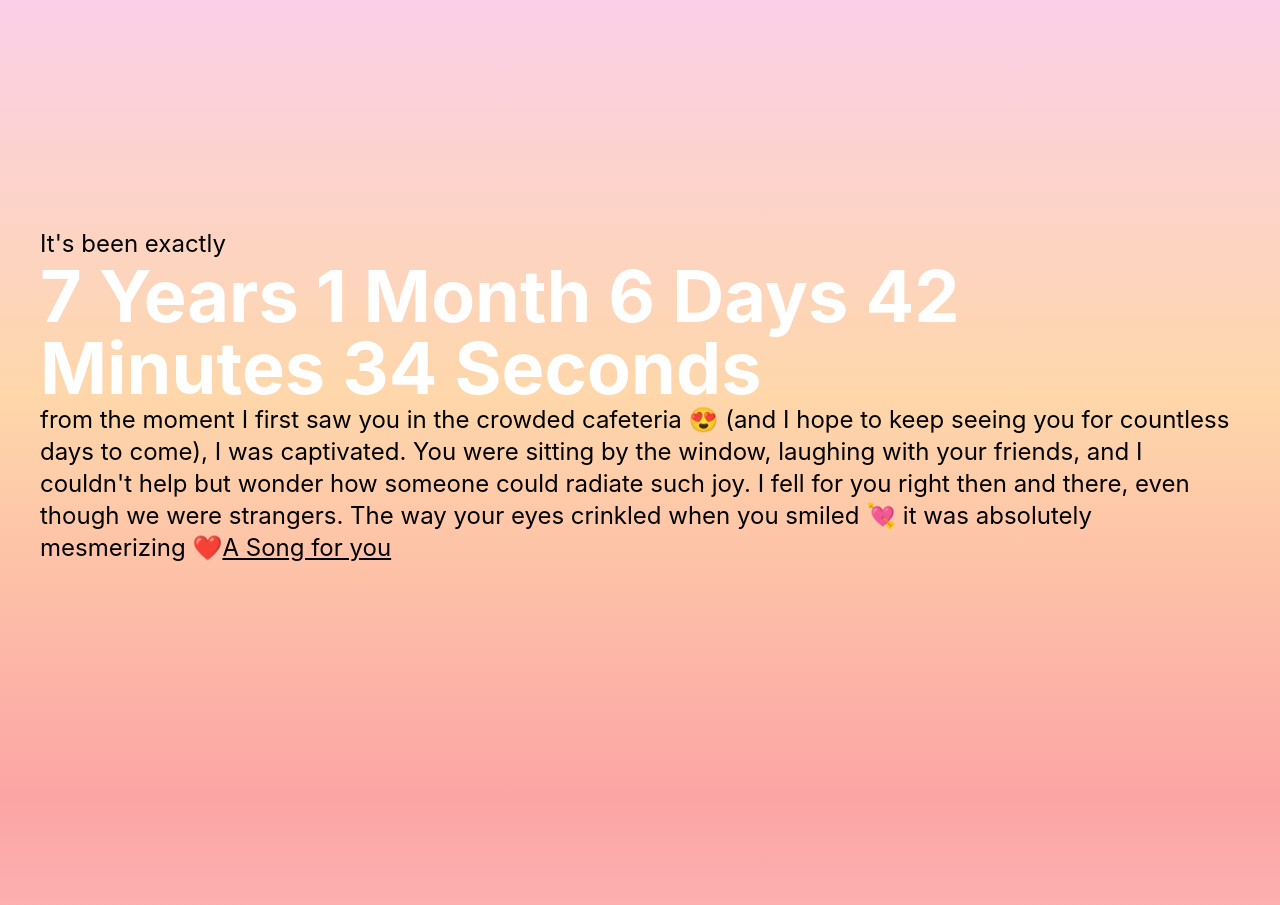
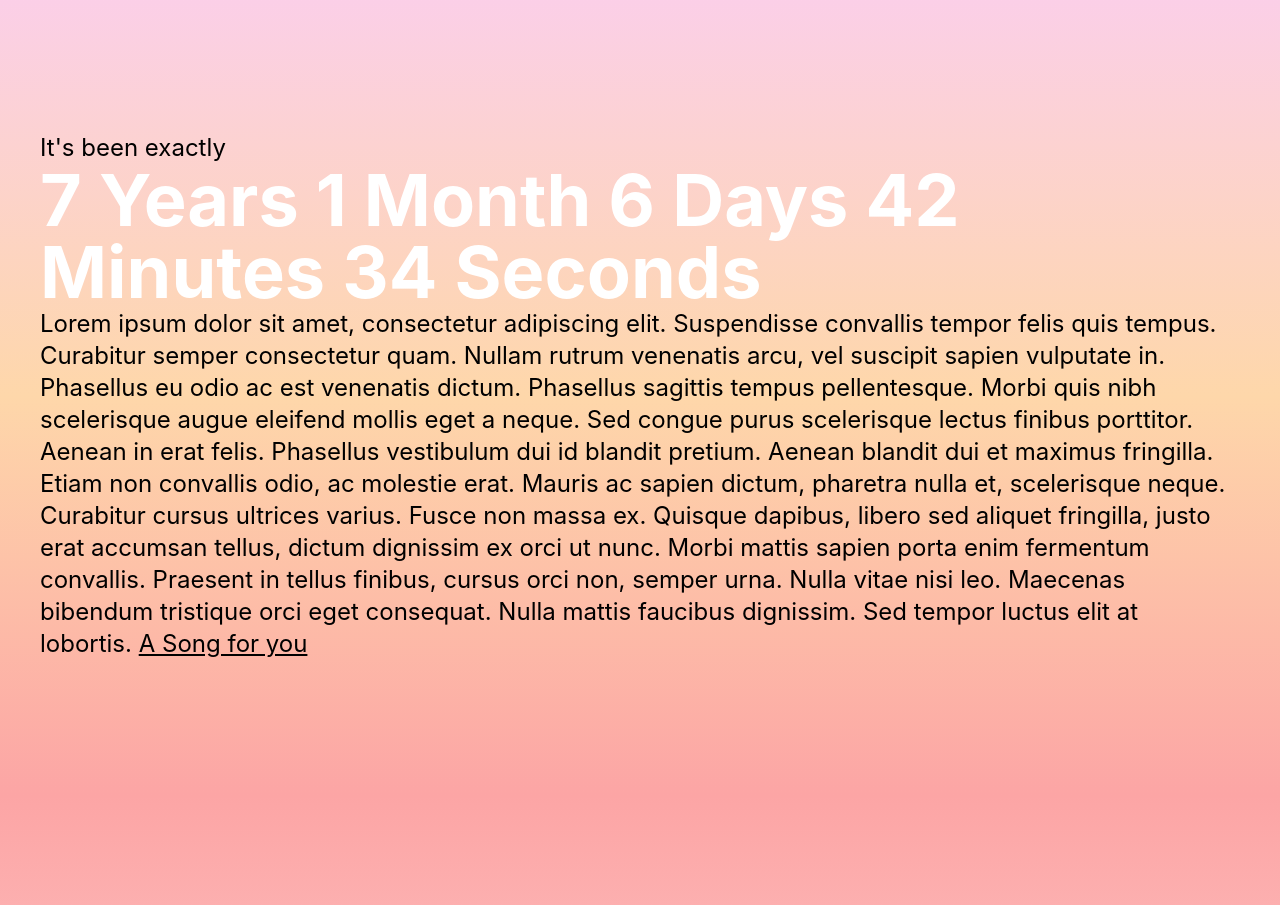
Before and after one commit to vikas-mshra/happy_birthday_dear, a React (Create React App) app: page / in a window 1280 px wide. Shown: the part 1740-2645 px from the top of the page. Built offline with nearby package versions, Linux system fonts and the light colour scheme.

Commit message:
Making it generic

```diff
--- a/src/App.jsx
+++ b/src/App.jsx
@@ -222,12 +222,22 @@ function App() {
       : ""
   }`}
           </h1>
-          from the moment I first saw you in the crowded cafeteria 😍 (and I
-          hope to keep seeing you for countless days to come), I was captivated.
-          You were sitting by the window, laughing with your friends, and I
-          couldn't help but wonder how someone could radiate such joy. I fell
-          for you right then and there, even though we were strangers. The way
-          your eyes crinkled when you smiled 💘 it was absolutely mesmerizing ❤️
+          Lorem ipsum dolor sit amet, consectetur adipiscing elit. Suspendisse
+          convallis tempor felis quis tempus. Curabitur semper consectetur quam.
+          Nullam rutrum venenatis arcu, vel suscipit sapien vulputate in.
+          Phasellus eu odio ac est venenatis dictum. Phasellus sagittis tempus
+          pellentesque. Morbi quis nibh scelerisque augue eleifend mollis eget a
+          neque. Sed congue purus scelerisque lectus finibus porttitor. Aenean
+          in erat felis. Phasellus vestibulum dui id blandit pretium. Aenean
+          blandit dui et maximus fringilla. Etiam non convallis odio, ac
+          molestie erat. Mauris ac sapien dictum, pharetra nulla et, scelerisque
+          neque. Curabitur cursus ultrices varius. Fusce non massa ex. Quisque
+          dapibus, libero sed aliquet fringilla, justo erat accumsan tellus,
+          dictum dignissim ex orci ut nunc. Morbi mattis sapien porta enim
+          fermentum convallis. Praesent in tellus finibus, cursus orci non,
+          semper urna. Nulla vitae nisi leo. Maecenas bibendum tristique orci
+          eget consequat. Nulla mattis faucibus dignissim. Sed tempor luctus
+          elit at lobortis.&nbsp;
           <span
             className="underline cursor-pointer"
             onClick={toggleKhoobsuratPlay}
```
